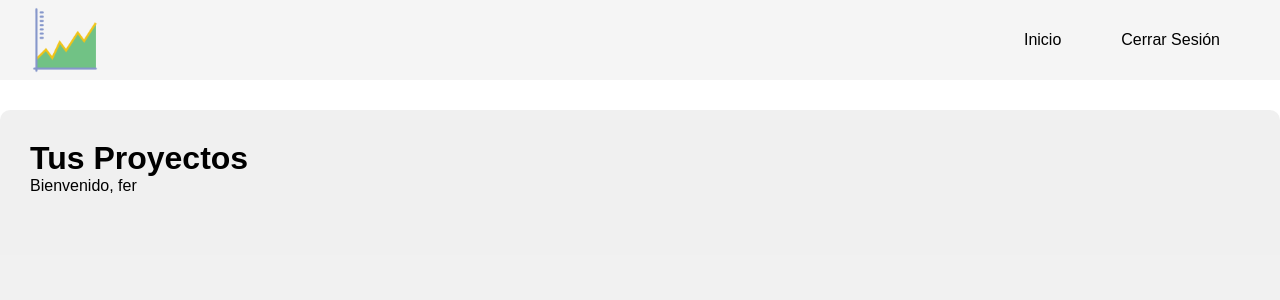
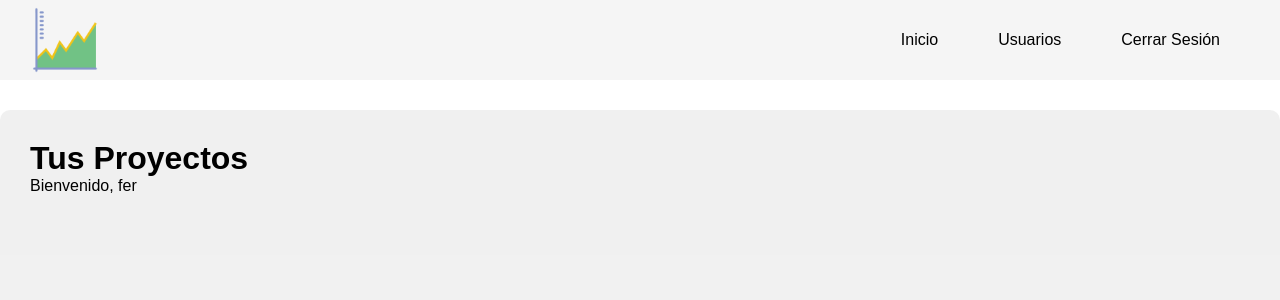
Before and after one commit to ferslort/iteracionIndiv, a Django app: page / in a window 1280 px wide. Shown: the top 300 px of the page. Run offline with Django 4.2, Linux system fonts and the light colour scheme; a user stored in the database is signed in.

Commit message:
update:users/templates/layout.html

```diff
--- a/users/templates/layout.html
+++ b/users/templates/layout.html
@@ -24,6 +24,7 @@
         </nav>
         {% if request.user.is_authenticated %}
           <a href="{% url 'index'%}">Inicio</a>
+          <a href="{% url 'user_page'%}">Usuarios</a>
           <a href="{% url 'logout'%}">Cerrar Sesión</a>
         {% endif %}
       </div>
```
